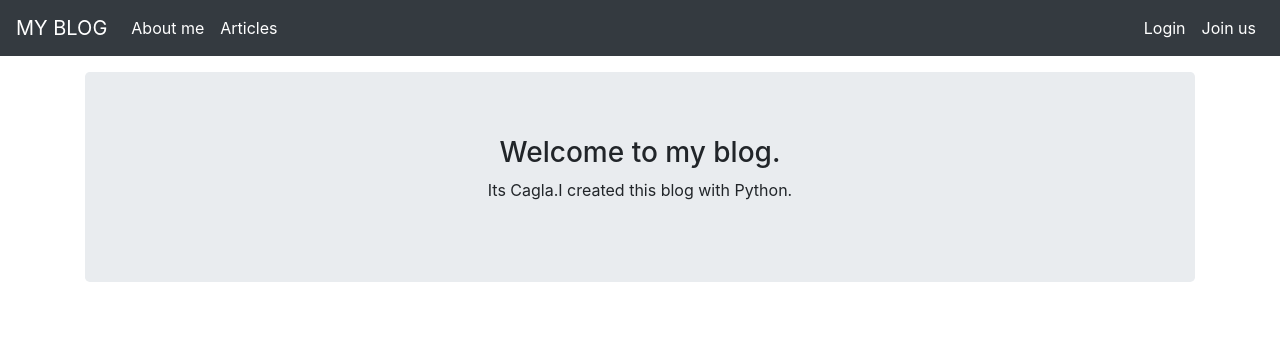
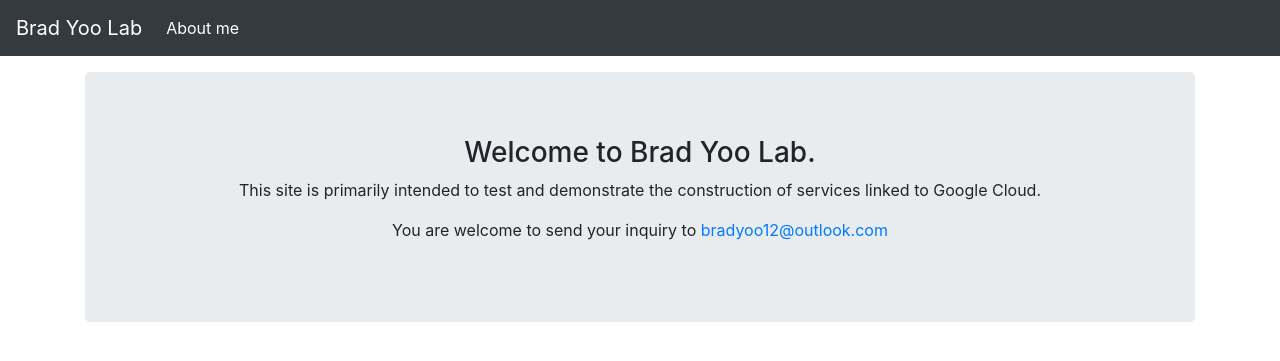
Before and after one commit to bradyoo12/bradyoolab.web.app, a Flask app: page / in a window 1280 px wide. Shown: the top 361 px of the page. Run offline with Flask 3, Linux system fonts and the light colour scheme; some libraries are stand-ins or nearby versions.

Commit message:
edit index.html

```diff
--- a/templates/includes/navbar.html
+++ b/templates/includes/navbar.html
@@ -1,7 +1,7 @@
 <body>
 
     <nav class="navbar navbar-expand-md navbar-dark fixed-top bg-dark">
-      <a class="navbar-brand" href="/">MY BLOG</a>
+      <a class="navbar-brand" href="/">Brad Yoo Lab</a>
       <button class="navbar-toggler" type="button" data-toggle="collapse" data-target="#navbarCollapse" aria-controls="navbarCollapse" aria-expanded="false" aria-label="Toggle navigation">
         <span class="navbar-toggler-icon"></span>
       </button>
@@ -10,12 +10,12 @@
           <li class="nav-item active">
             <a class="nav-link" href="/about">About me</a>
           </li>
-          <li class="nav-item active">
+          <!--<li class="nav-item active">
             <a class="nav-link" href="/articles">Articles</a>
-          </li>
+          </li>-->
       </ul>
       <ul class="navbar-nav ml-auto">
-
+          <!--
           {% if session["logged_in"]  %}
           <li class="nav-item active">
             <a class="nav-link" href="/dashboard">Dashboard</a>
@@ -27,7 +27,7 @@
           <li class="nav-item active">
             <a class="nav-link" href="/register">Join us</a>
           {% endif %}
-
+          -->
 
 
 
--- a/templates/index.html
+++ b/templates/index.html
@@ -3,14 +3,8 @@
 
 {% block body %}
 <div class = "jumbotron text-center" >
-    <h3>Welcome to my blog.</h3>
-    <p>  Its Cagla.I created this blog with Python.   <p>
+    <h3>Welcome to Brad Yoo Lab.</h3>
+    <p>This site is primarily intended to test and demonstrate the construction of services linked to Google Cloud.<p>
+    <p>You are welcome to send your inquiry to <a href="mailto:bradyoo12@outlook.com">bradyoo12@outlook.com</a></p>
 </div>
-<ul>
-    {% for  article in articles  %}
-    <li> Article Id : {{article.id}} - Title {{article.title}} - Content: {{article.content}}
-     </li>
-
-    {% endfor %}
-</ul>
 {% endblock  %}
```
